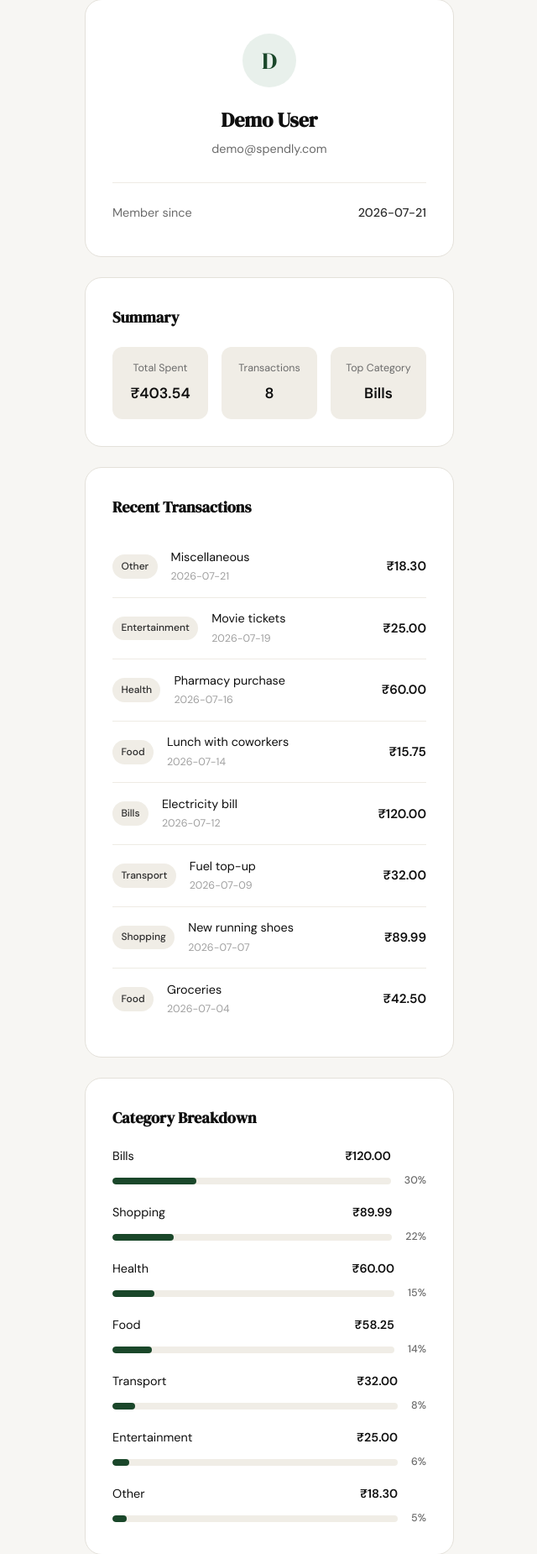
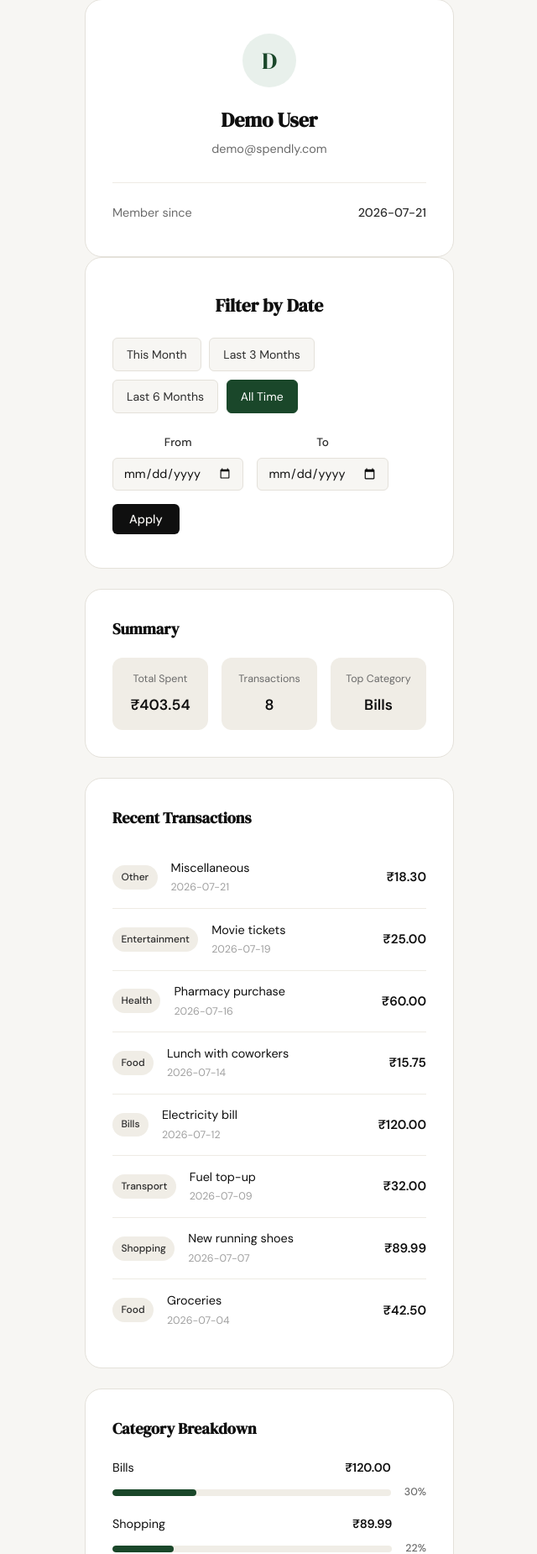
Before and after one commit to surajrao2003/spendly, a Flask app: page /profile in a window 1280 px wide. Shown: the part 110-1960 px from the top of the page at 84% size, without its empty margins (319-959 px from the left). Run offline with Flask 3, Linux system fonts and the light colour scheme; the visitor is signed in with stand-in values (Sample User, id 1); data comes from the database, SQL or seed files in the repository.

Commit message:
add date filter to profile page

```diff
--- a/app.py
+++ b/app.py
@@ -1,6 +1,7 @@
 import os
+from datetime import date, datetime, timedelta
 
-from flask import Flask, redirect, render_template, request, session, url_for
+from flask import Flask, flash, redirect, render_template, request, session, url_for
 from werkzeug.security import check_password_hash, generate_password_hash
 
 from database.db import (
@@ -108,6 +109,44 @@ def privacy():
     return render_template("privacy.html")
 
 
+def _parse_iso_date(value):
+    """Return `value` unchanged if it's a well-formed ISO `YYYY-MM-DD` date, else None."""
+    if not value:
+        return None
+    try:
+        datetime.strptime(value, "%Y-%m-%d")
+    except ValueError:
+        return None
+    return value
+
+
+def _date_presets():
+    """Return the (start, end) ISO date pairs for the profile page's quick-select presets."""
+    today = date.today()
+    return {
+        "this_month": (today.replace(day=1).isoformat(), today.isoformat()),
+        "last_3_months": ((today - timedelta(days=90)).isoformat(), today.isoformat()),
+        "last_6_months": ((today - timedelta(days=180)).isoformat(), today.isoformat()),
+    }
+
+
+def _resolve_date_filter(args):
+    """Parse and validate `date_from`/`date_to` from request args.
+
+    Falls back to `(None, None)` — no filter — if either value is missing or
+    malformed, or if `date_from` is after `date_to` (flashing an error in the
+    latter case).
+    """
+    date_from = _parse_iso_date(args.get("date_from"))
+    date_to = _parse_iso_date(args.get("date_to"))
+
+    if date_from and date_to and date_from > date_to:
+        flash("Start date must be before end date.")
+        return None, None
+
+    return date_from, date_to
+
+
 @app.route("/profile")
 def profile():
     if "user_id" not in session:
@@ -118,14 +157,16 @@ def profile():
         session.clear()
         return redirect(url_for("login"))
 
+    date_from, date_to = _resolve_date_filter(request.args)
+
     # --- transaction history (Subagent 1) ---
-    expenses = get_recent_transactions(user["id"])
+    expenses = get_recent_transactions(user["id"], date_from=date_from, date_to=date_to)
 
     # --- summary stats (Subagent 2) ---
-    stats = get_summary_stats(user["id"])
+    stats = get_summary_stats(user["id"], date_from=date_from, date_to=date_to)
 
     # --- category breakdown (Subagent 3) ---
-    breakdown = get_category_breakdown(user["id"])
+    breakdown = get_category_breakdown(user["id"], date_from=date_from, date_to=date_to)
 
     return render_template(
         "profile.html",
@@ -133,6 +174,9 @@ def profile():
         expenses=expenses,
         stats=stats,
         breakdown=breakdown,
+        date_from=date_from,
+        date_to=date_to,
+        presets=_date_presets(),
     )
 
 
--- /dev/null
+++ b/static/css/profile.css
@@ -0,0 +1,96 @@
+/* ------------------------------------------------------------------ */
+/* Profile page — date filter bar                                     */
+/* ------------------------------------------------------------------ */
+
+.filter-title {
+    font-family: var(--font-display);
+    font-size: 1.35rem;
+    color: var(--ink);
+    margin-bottom: 1.25rem;
+}
+
+.filter-presets {
+    display: flex;
+    flex-wrap: wrap;
+    gap: 0.6rem;
+    margin-bottom: 1.5rem;
+}
+
+.filter-preset {
+    padding: 0.5rem 1rem;
+    border: 1px solid var(--border);
+    border-radius: var(--radius-sm);
+    font-family: var(--font-body);
+    font-size: 0.875rem;
+    color: var(--ink-soft);
+    background: var(--paper);
+    text-decoration: none;
+    transition: border-color 0.2s, background 0.2s, color 0.2s;
+}
+
+.filter-preset:hover {
+    border-color: var(--accent);
+    color: var(--accent);
+}
+
+.filter-preset-active {
+    background: var(--accent);
+    border-color: var(--accent);
+    color: var(--paper-card);
+}
+
+.filter-preset-active:hover {
+    color: var(--paper-card);
+}
+
+.filter-custom {
+    display: flex;
+    flex-wrap: wrap;
+    align-items: flex-end;
+    gap: 1rem;
+}
+
+.filter-custom-field {
+    display: flex;
+    flex-direction: column;
+    gap: 0.4rem;
+}
+
+.filter-custom-field label {
+    font-size: 0.85rem;
+    font-weight: 500;
+    color: var(--ink-soft);
+}
+
+.filter-custom-field input[type="date"] {
+    padding: 0.55rem 0.75rem;
+    border: 1px solid var(--border);
+    border-radius: var(--radius-sm);
+    font-family: var(--font-body);
+    font-size: 0.9rem;
+    color: var(--ink);
+    background: var(--paper);
+    outline: none;
+    transition: border-color 0.2s;
+}
+
+.filter-custom-field input[type="date"]:focus {
+    border-color: var(--accent);
+}
+
+.filter-apply {
+    padding: 0.55rem 1.25rem;
+    background: var(--ink);
+    color: var(--paper);
+    border: none;
+    border-radius: var(--radius-sm);
+    font-family: var(--font-body);
+    font-size: 0.9rem;
+    font-weight: 500;
+    cursor: pointer;
+    transition: background 0.2s;
+}
+
+.filter-apply:hover {
+    background: var(--accent);
+}
--- a/static/css/style.css
+++ b/static/css/style.css
@@ -16,6 +16,7 @@
     --accent-2-light: #fdf3e3;
     --danger: #c0392b;
     --danger-light: #fdecea;
+    --danger-border: #f5c6c2;
     --border: #e4e1da;
     --border-soft: #eeebe4;
 
@@ -454,11 +455,22 @@ a { color: inherit; text-decoration: none; }
 .auth-error {
     background: var(--danger-light);
     color: var(--danger);
-    border: 1px solid #f5c6c2;
+    border: 1px solid var(--danger-border);
     border-radius: var(--radius-sm);
     padding: 0.75rem 1rem;
     font-size: 0.875rem;
     margin-bottom: 1.25rem;
+}
+
+.flash-error {
+    max-width: var(--max-width);
+    margin: 1.5rem auto 0;
+    background: var(--danger-light);
+    color: var(--danger);
+    border: 1px solid var(--danger-border);
+    border-radius: var(--radius-sm);
+    padding: 0.75rem 1rem;
+    font-size: 0.875rem;
 }
 
 .form-group { margin-bottom: 1.25rem; }
--- a/templates/base.html
+++ b/templates/base.html
@@ -31,6 +31,11 @@
     </nav>
 
     <main class="main-content">
+        {% with messages = get_flashed_messages() %}
+            {% if messages %}
+            <div class="flash-error">{{ messages[0] }}</div>
+            {% endif %}
+        {% endwith %}
         {% block content %}{% endblock %}
     </main>
 
--- a/templates/profile.html
+++ b/templates/profile.html
@@ -1,6 +1,10 @@
 {% extends "base.html" %}
 
 {% block title %}Your Profile — Spendly{% endblock %}
+
+{% block head %}
+<link rel="stylesheet" href="{{ url_for('static', filename='css/profile.css') }}">
+{% endblock %}
 
 {% block content %}
 
@@ -20,6 +24,41 @@
                     <dd>{{ user["created_at"][:10] }}</dd>
                 </div>
             </dl>
+        </div>
+
+        <div class="profile-card filter-card">
+            <h2 class="filter-title">Filter by Date</h2>
+
+            <div class="filter-presets">
+                <a href="{{ url_for('profile', date_from=presets['this_month'][0], date_to=presets['this_month'][1]) }}"
+                   class="filter-preset{% if date_from == presets['this_month'][0] and date_to == presets['this_month'][1] %} filter-preset-active{% endif %}">
+                    This Month
+                </a>
+                <a href="{{ url_for('profile', date_from=presets['last_3_months'][0], date_to=presets['last_3_months'][1]) }}"
+                   class="filter-preset{% if date_from == presets['last_3_months'][0] and date_to == presets['last_3_months'][1] %} filter-preset-active{% endif %}">
+                    Last 3 Months
+                </a>
+                <a href="{{ url_for('profile', date_from=presets['last_6_months'][0], date_to=presets['last_6_months'][1]) }}"
+                   class="filter-preset{% if date_from == presets['last_6_months'][0] and date_to == presets['last_6_months'][1] %} filter-preset-active{% endif %}">
+                    Last 6 Months
+                </a>
+                <a href="{{ url_for('profile') }}"
+                   class="filter-preset{% if not date_from and not date_to %} filter-preset-active{% endif %}">
+                    All Time
+                </a>
+            </div>
+
+            <form method="GET" action="{{ url_for('profile') }}" class="filter-custom">
+                <div class="filter-custom-field">
+                    <label for="date_from">From</label>
+                    <input type="date" id="date_from" name="date_from" value="{{ date_from or '' }}">
+                </div>
+                <div class="filter-custom-field">
+                    <label for="date_to">To</label>
+                    <input type="date" id="date_to" name="date_to" value="{{ date_to or '' }}">
+                </div>
+                <button type="submit" class="filter-apply">Apply</button>
+            </form>
         </div>
 
         <div class="profile-card stats-card">
```
Also changed, not shown: database/queries.py (+63 -38 lines), tests/conftest.py (added, +88 -0 lines), tests/test_date_filter_profile_page.py (added, +313 -0 lines), .claude/specs/06-date-filter-profile-page.md (added).
